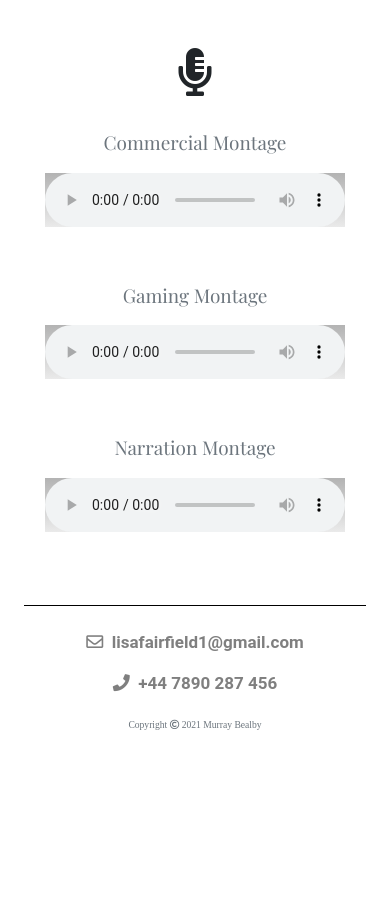
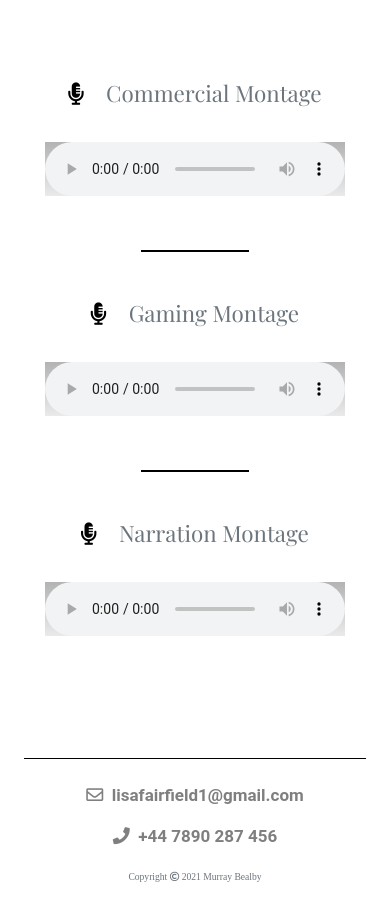
Before and after one commit to Bealby/lisa-fairfield-actress, a Flask app: page /showreels in a window 390 px wide. Shown: the part 107-1005 px from the top of the page. Before the commit the page ends 837 px from the top, so only its background shows below. Run offline with Flask 2, Linux system fonts and the light colour scheme; some libraries are stand-ins or nearby versions; some web fonts are replaced.

Commit message:
Layout/ margins/ padding for showreel page. Media Queries. Styling

```diff
--- a/static/css/style.css
+++ b/static/css/style.css
@@ -41,6 +41,15 @@ body {
 	background-color: rgb(0, 0, 0, 1);
 	margin-top: 0.0625rem;
 	margin-bottom: 0.0625rem;
+}
+
+.showreel-block-divider {
+	width: 30%;
+	height: 0.1rem;
+	border: 0;
+	background-color: rgb(0, 0, 0, 1);
+	margin-top: 3rem;
+	margin-bottom: 1rem;
 }
 
 
@@ -152,8 +161,10 @@ body {
 
 .section-text-showreels {
 	font-family: 'Playfair Display', serif;
-	font-size: 1.1875rem;
-	color: rgb(0, 0, 0, 1);
+	font-size: 1.4rem;
+    color: rgb(0, 0, 0, 1);
+    margin-top: 1.8rem;
+    margin-bottom: 2rem;
 }
 
 .section-text-contact {
@@ -441,6 +452,10 @@ img.hover-shadow {
 	color: rgb(0, 0, 0, 0.5);
 }
 
+.fa-microphone-alt{
+    	color: rgb(0, 0, 0, 1) !important;
+}
+
 
 /*---footer---*/
 
@@ -708,3 +723,22 @@ audio {
         padding-bottom:3rem;
     }
 }
+
+/*------*/
+
+@media (min-width: 992px) {
+.showreel-block-divider {
+	width: 20%;
+	height: 0.1rem;
+	border: 0;
+	background-color: rgb(0, 0, 0, 1);
+	margin-top: 4rem;
+	margin-bottom: 2rem;
+}
+
+/*------*/
+
+@media (min-width: 992px) {
+.section-text-showreels {
+	font-size: 1.5rem;
+}
--- a/templates/showreels.html
+++ b/templates/showreels.html
@@ -5,33 +5,42 @@
 
 <!--Section Showreels-->
 <section class="container">
-    <div class="row pt-5 pb-1">
-        <div class="col-12 text-center mb-0">
-            <i class="fas fa-3x fa-microphone-alt"></i>
-        </div>
-    </div>
-    <div class="row mt-4 pb-1"></div>
-    <div class="col-12 text-center mb-5">
-        <p class="section-text-showreels text-muted">Commercial Montage</p>
+    <div class="row mt-5 pb-5">
+        <div class="col-12 text-center">
+            <p class="section-text-showreels text-muted"><i class="fas fa-x2 fa-microphone-alt"></i>&ensp;&ensp;Commercial Montage</p>
             <audio controls class="audio-border">
                 <source src="static/showreels/commercial-montage.mp3" type="audio/mpeg" />
                 Your browser does not support the audio tag.
             </audio>
         </div>
-    <div class="col-12 text-center mb-5">
-        <p class="section-text-showreels text-muted">Gaming Montage</p>
+
+        <!--Block Divider-->
+        <div class="col-12">
+            <div class="showreel-block-divider mx-auto"></div>
+        </div>
+
+        <div class="col-12 text-center">
+            <p class="section-text-showreels text-muted"><i class="fas fa-x2 fa-microphone-alt"></i>&ensp;&ensp;Gaming Montage</p>
             <audio controls>
                 <source src="static/showreels/gaming-montage.mp3" type="audio/mpeg" />
                 Your browser does not support the audio tag.
             </audio>
         </div>
+
+        <!--Block Divider-->
+        <div class="col-12">
+            <div class="showreel-block-divider mx-auto"></div>
+        </div>
+
         <div class="col-12 text-center mb-5 pb-5">
-        <p class="section-text-showreels text-muted">Narration Montage</p>
+            <p class="section-text-showreels text-muted"><i class="fas fa-x2 fa-microphone-alt"></i>&ensp;&ensp;Narration Montage</p>
             <audio controls>
                 <source src="static/showreels/narration-montage.mp3" type="audio/mpeg" />
                 Your browser does not support the audio tag.
             </audio>
         </div>
+    </div>
+
 </section>
 
 {% endblock %}
```
Lines whose indentation alone changed are shown as unchanged.
